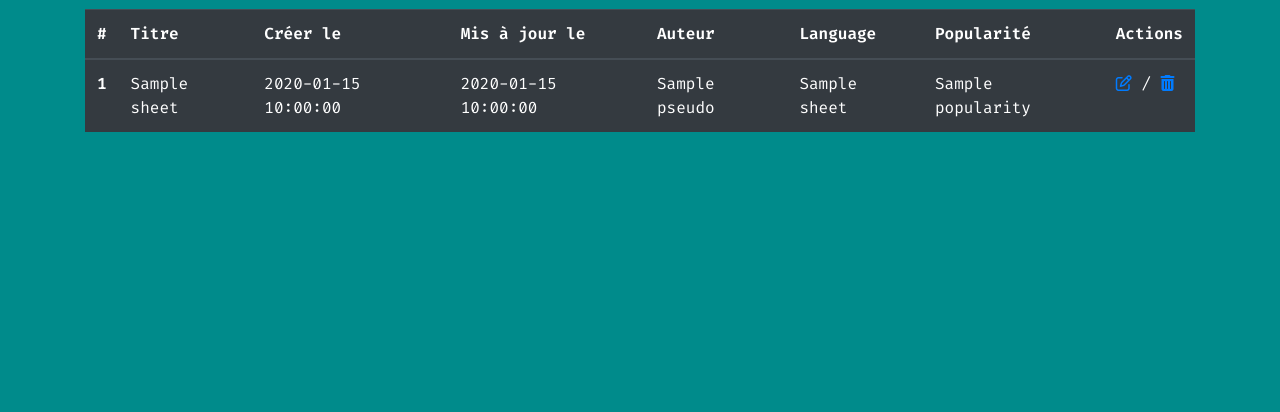
After one commit to Qadadain/Crook.fr, a PHP site: template src/View/Admin/allsheet.html.twig in a window 1280 px wide. The commit adds this page. Shown: the part 135-547 px from the top of the page. Run offline with PHP 8.4, Linux system fonts and the light colour scheme; the template is opened without the code that fills it: most values are stand-ins (such as "Sample title", 1, 10 or a date in 2020); some libraries are stand-ins or nearby versions.

Commit message:
création de la page allsheet coté admin et SELECT * pour tous les afficher

```diff
--- /dev/null
+++ b/src/View/Admin/allsheet.html.twig
@@ -0,0 +1,45 @@
+{% extends 'adminLayout.html.twig' %}
+{% block title %}Admin - page AllSheet{% endblock %}
+{% block content %}
+<section>
+    <h1>tout les sheets</h1>
+    <div class="container">
+        <table class="table table-dark">
+            <thead>
+            <tr>
+                <th scope="col">#</th>
+                <th scope="col">Titre</th>
+                <th scope="col">Créer le </th>
+                <th scope="col">Mis à jour le</th>
+                <th scope="col">Auteur</th>
+                <th scope="col">Language</th>
+                <th scope="col">Popularité</th>
+                <th scope="col">Actions</th>
+            </tr>
+            </thead>
+            <tbody>
+            {% for sheet in sheets %}
+                <tr>
+                    <th scope="row">{{ loop.index }}</th>
+                    <td>{{ sheet.title }}</td>
+                    <td>{{ sheet.created_at }}</td>
+                    <td>{{ sheet.updated_at }}</td>
+                    <td>{{ sheet.pseudo }}</td>
+                    <td>{{ sheet.name }}</td>
+                    <td>{{ sheet.popularity }}</td>
+                    <td>
+                        <a href="sheet/{{ sheet.id }}">
+                            <i class="far fa-edit"></i>
+                        </a>
+                        /
+                        <a href="deleteSheet/{{ sheet.id }}">
+                            <i class="fas fa-trash-alt"></i>
+                        </a>
+                    </td>
+                </tr>
+            {% endfor %}
+            </tbody>
+        </table>
+    </div>
+</section>
+{% endblock %}
--- a/src/View/adminLayout.html.twig
+++ b/src/View/adminLayout.html.twig
@@ -19,7 +19,7 @@
             <img src="https://zupimages.net/up/20/16/3j1o.png" class="img-fluid">
         </div>
     </a>
-    <a class="navbar-brand text-light" href="/admin/sheet">Voir les sheets</a>
+    <a class="navbar-brand text-light" href="/admin/allsheet">Voir les sheets</a>
     <a class="navbar-brand text-light" href="/admin/user">Voir les utilisateurs</a>
     <a class="navbar-brand text-light" href="/admin/language">Voir les languages</a>
 </nav>
```
Also changed, not shown: src/Controller/AdminController.php (+10 -0 lines), src/Model/SheetManager.php (+14 -0 lines).
